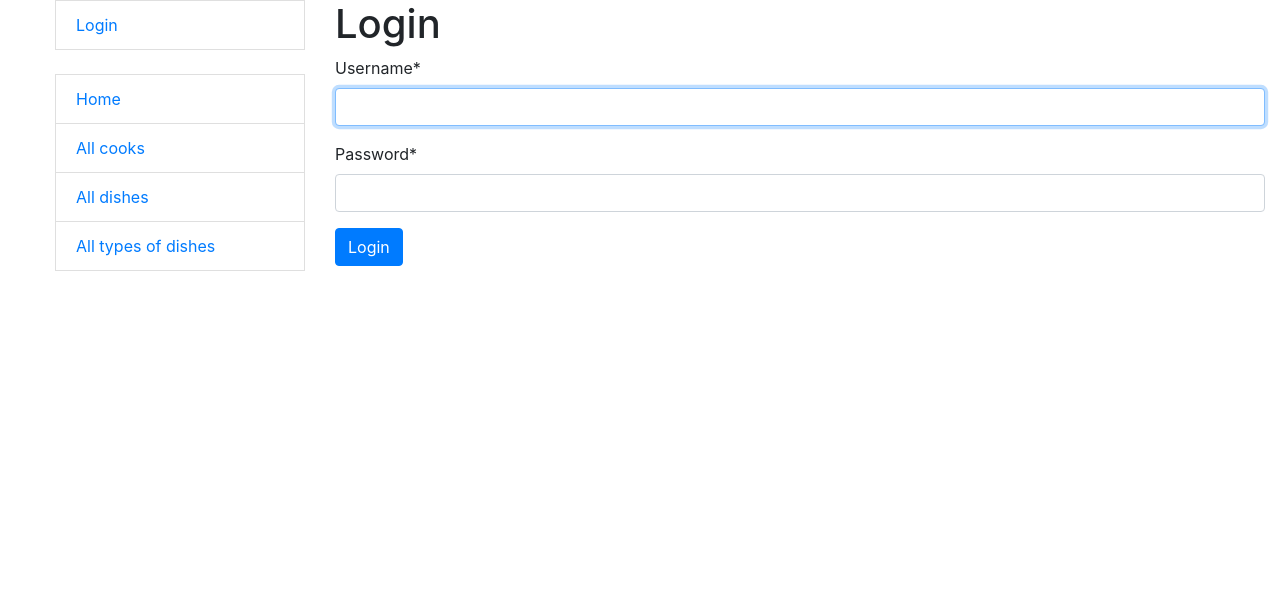
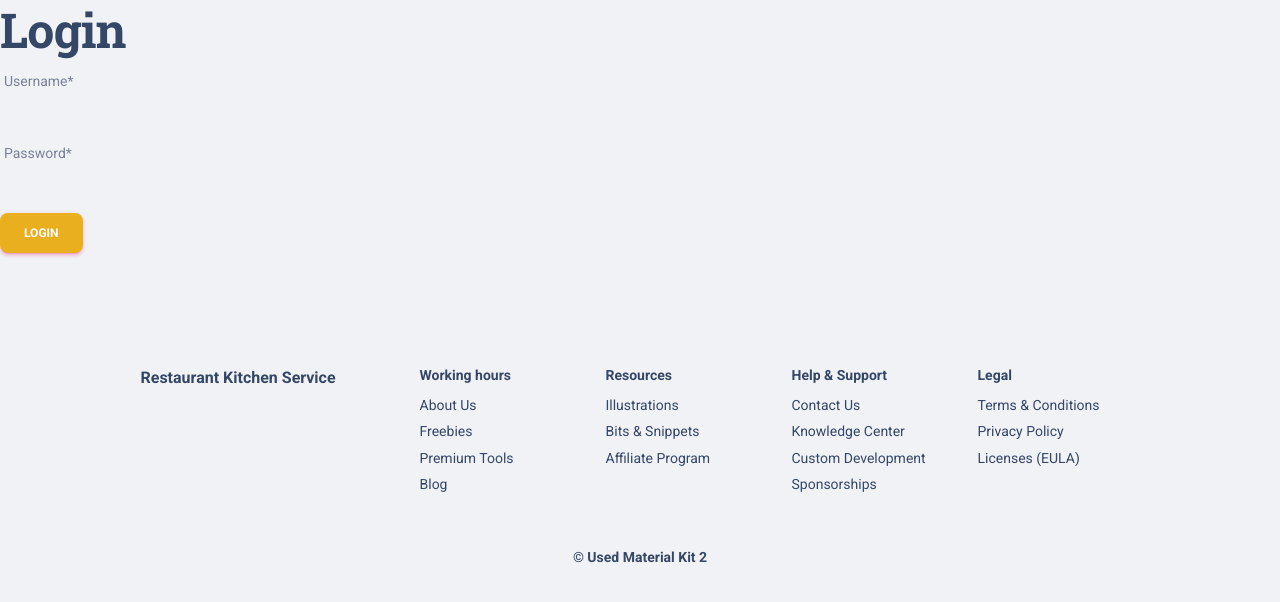
Before and after one commit to Yevheniy-Lototskiy/restaurant-kitchen-service, a Django app: page /accounts/login/ in a window 1280 px wide. Shown: the top 602 px of the page. Run offline with Django 4.2, Linux system fonts and the light colour scheme; some libraries are stand-ins or nearby versions.

Commit message:
Rewrite base.html with styles also add files footer, navigation and scripts to includes directory

```diff
--- a/templates/base.html
+++ b/templates/base.html
@@ -1,30 +1,37 @@
 <!DOCTYPE html>
 <html lang="en">
+
 <head>
-  {% block title %}
-    <title>Kitchen</title>
-  {% endblock %}
-  <meta charset="utf=8">
-  <meta name="viewport" content="width=device-with, initial-scale=1">
-  <link rel="stylesheet" href="https://cdn.jsdelivr.net/npm/bootstrap@4.6.2/dist/css/bootstrap.min.css" integrity="sha384-xOolHFLEh07PJGoPkLv1IbcEPTNtaed2xpHsD9ESMhqIYd0nLMwNLD69Npy4HI+N" crossorigin="anonymous">
+
+  <meta charset="utf-8"/>
+  <meta name="viewport" content="width=device-width, initial-scale=1, shrink-to-fit=no">
+
+  <title>
+    Kitchen {% block title %}{% endblock %}
+  </title>
+
+  <link rel="stylesheet" type="text/css"
+        href="https://fonts.googleapis.com/css?family=Roboto:300,400,500,700,900|Roboto+Slab:400,700"/>
+  <script src="https://kit.fontawesome.com/42d5adcbca.js" crossorigin="anonymous"></script>
+  <link href="https://fonts.googleapis.com/icon?family=Material+Icons+Round" rel="stylesheet">
+  <link id="pagestyle" href="{{ ASSETS_ROOT }}/css/material-kit.css?v=3.0.0" rel="stylesheet"/>
+
+  {% block stylesheets %}{% endblock stylesheets %}
 
 </head>
 
-<body>
-  <div class="container-fluid">
-    <div class="row">
-      <div class="col-sm-3">
-        {% block sidebar %}
-          {% include "includes/sidebar.html" %}
-        {% endblock %}
-      </div>
-      <div class="col-sm-9">
-        {% block content %}{% endblock %}
-        {% block pagination %}
-          {% include "includes/pagination.html" %}
-        {% endblock %}
-      </div>
-    </div>
-  </div>
+<body class="{% block body_class %}{% endblock %} bg-gray-200">
+
+{% block content %}{% endblock content %}
+
+{% block footer %}
+
+  {% include 'includes/footer.html' %}
+  {% include 'includes/scripts.html' %}
+
+{% endblock %}
+
+{% block javascripts %}{% endblock javascripts %}
+
 </body>
 </html>
--- /dev/null
+++ b/templates/includes/footer.html
@@ -0,0 +1,118 @@
+<footer class="footer pt-5 mt-5">
+  <div class="container">
+    <div class=" row">
+      <div class="col-md-3 mb-4 ms-auto">
+        <div>
+          <h6 class="font-weight-bolder mb-4">Restaurant Kitchen Service</h6>
+        </div>
+      </div>
+      <div class="col-md-2 col-sm-6 col-6 mb-4">
+        <div>
+          <h6 class="text-sm">Working hours</h6>
+          <ul class="flex-column ms-n3 nav">
+            <li class="nav-item">
+              <a class="nav-link" href="https://www.creative-tim.com/presentation" target="_blank">
+                About Us
+              </a>
+            </li>
+            <li class="nav-item">
+              <a class="nav-link" href="https://www.creative-tim.com/templates/free" target="_blank">
+                Freebies
+              </a>
+            </li>
+            <li class="nav-item">
+              <a class="nav-link" href="https://www.creative-tim.com/templates/premium" target="_blank">
+                Premium Tools
+              </a>
+            </li>
+            <li class="nav-item">
+              <a class="nav-link" href="https://www.creative-tim.com/blog" target="_blank">
+                Blog
+              </a>
+            </li>
+          </ul>
+        </div>
+      </div>
+      <div class="col-md-2 col-sm-6 col-6 mb-4">
+        <div>
+          <h6 class="text-sm">Resources</h6>
+          <ul class="flex-column ms-n3 nav">
+            <li class="nav-item">
+              <a class="nav-link" href="https://iradesign.io/" target="_blank">
+                Illustrations
+              </a>
+            </li>
+            <li class="nav-item">
+              <a class="nav-link" href="https://www.creative-tim.com/bits" target="_blank">
+                Bits & Snippets
+              </a>
+            </li>
+            <li class="nav-item">
+              <a class="nav-link" href="https://www.creative-tim.com/affiliates/new" target="_blank">
+                Affiliate Program
+              </a>
+            </li>
+          </ul>
+        </div>
+      </div>
+      <div class="col-md-2 col-sm-6 col-6 mb-4">
+        <div>
+          <h6 class="text-sm">Help & Support</h6>
+          <ul class="flex-column ms-n3 nav">
+            <li class="nav-item">
+              <a class="nav-link" href="https://www.creative-tim.com/contact-us" target="_blank">
+                Contact Us
+              </a>
+            </li>
+            <li class="nav-item">
+              <a class="nav-link" href="https://www.creative-tim.com/knowledge-center" target="_blank">
+                Knowledge Center
+              </a>
+            </li>
+            <li class="nav-item">
+              <a class="nav-link" href="https://services.creative-tim.com/?ref=ct-mk2-footer" target="_blank">
+                Custom Development
+              </a>
+            </li>
+            <li class="nav-item">
+              <a class="nav-link" href="https://www.creative-tim.com/sponsorships" target="_blank">
+                Sponsorships
+              </a>
+            </li>
+          </ul>
+        </div>
+      </div>
+      <div class="col-md-2 col-sm-6 col-6 mb-4 me-auto">
+        <div>
+          <h6 class="text-sm">Legal</h6>
+          <ul class="flex-column ms-n3 nav">
+            <li class="nav-item">
+              <a class="nav-link" href="https://www.creative-tim.com/knowledge-center/terms-of-service" target="_blank">
+                Terms & Conditions
+              </a>
+            </li>
+            <li class="nav-item">
+              <a class="nav-link" href="https://www.creative-tim.com/knowledge-center/privacy-policy" target="_blank">
+                Privacy Policy
+              </a>
+            </li>
+            <li class="nav-item">
+              <a class="nav-link" href="https://www.creative-tim.com/license" target="_blank">
+                Licenses (EULA)
+              </a>
+            </li>
+          </ul>
+        </div>
+      </div>
+      <div class="col-12">
+        <div class="text-center">
+          <p class="text-dark my-4 text-sm font-weight-normal">
+            &copy; <a
+                  href="https://github.com/app-generator/django-material-kit/tree/69b99af46b51b388c8ca230bbdd2f4b6ee3f0161"
+                  class="font-weight-bold" target="_blank">Used Material Kit 2</a>
+          </p>
+        </div>
+      </div>
+    </div>
+  </div>
+</footer>
--- /dev/null
+++ b/templates/includes/scripts.html
@@ -0,0 +1,23 @@
+<!--   Core JS Files   -->
+<script src="{{ ASSETS_ROOT }}/js/core/popper.min.js" type="text/javascript"></script>
+<script src="{{ ASSETS_ROOT }}/js/core/bootstrap.min.js" type="text/javascript"></script>
+<script src="{{ ASSETS_ROOT }}/js/plugins/perfect-scrollbar.min.js"></script>
+
+<!--  Plugin for TypedJS, full documentation here: https://github.com/inorganik/CountUp.js -->
+<script src="{{ ASSETS_ROOT }}/js/plugins/countup.min.js"></script>
+<script src="{{ ASSETS_ROOT }}/js/plugins/choices.min.js"></script>
+<script src="{{ ASSETS_ROOT }}/js/plugins/prism.min.js"></script>
+<script src="{{ ASSETS_ROOT }}/js/plugins/highlight.min.js"></script>
+
+<!--  Plugin for Parallax, full documentation here: https://github.com/dixonandmoe/rellax -->
+<script src="{{ ASSETS_ROOT }}/js/plugins/rellax.min.js"></script>
+<!--  Plugin for TiltJS, full documentation here: https://gijsroge.github.io/tilt.js/ -->
+<script src="{{ ASSETS_ROOT }}/js/plugins/tilt.min.js"></script>
+<!--  Plugin for Selectpicker - ChoicesJS, full documentation here: https://github.com/jshjohnson/Choices -->
+<script src="{{ ASSETS_ROOT }}/js/plugins/choices.min.js"></script>
+
+<!--  Plugin for Parallax, full documentation here: https://github.com/wagerfield/parallax  -->
+<script src="{{ ASSETS_ROOT }}/js/plugins/parallax.min.js"></script>
+
+<!-- Control Center for Material UI Kit: parallax effects, scripts for the example pages etc -->
+<script src="{{ ASSETS_ROOT }}/js/material-kit.min.js?v=3.0.0" type="text/javascript"></script>
```
Also changed, not shown: templates/includes/navigation.html (added, +66 -0 lines).
